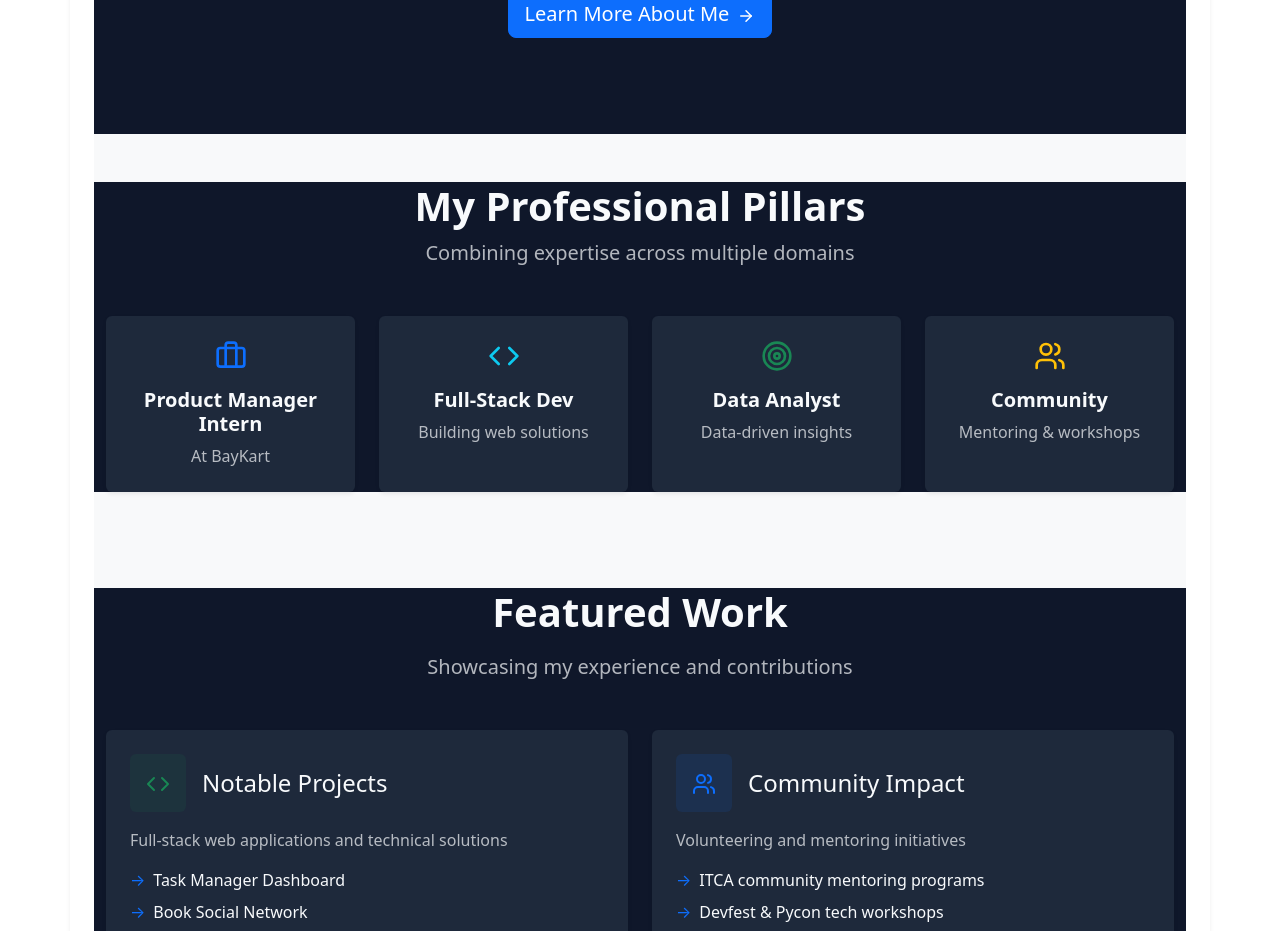
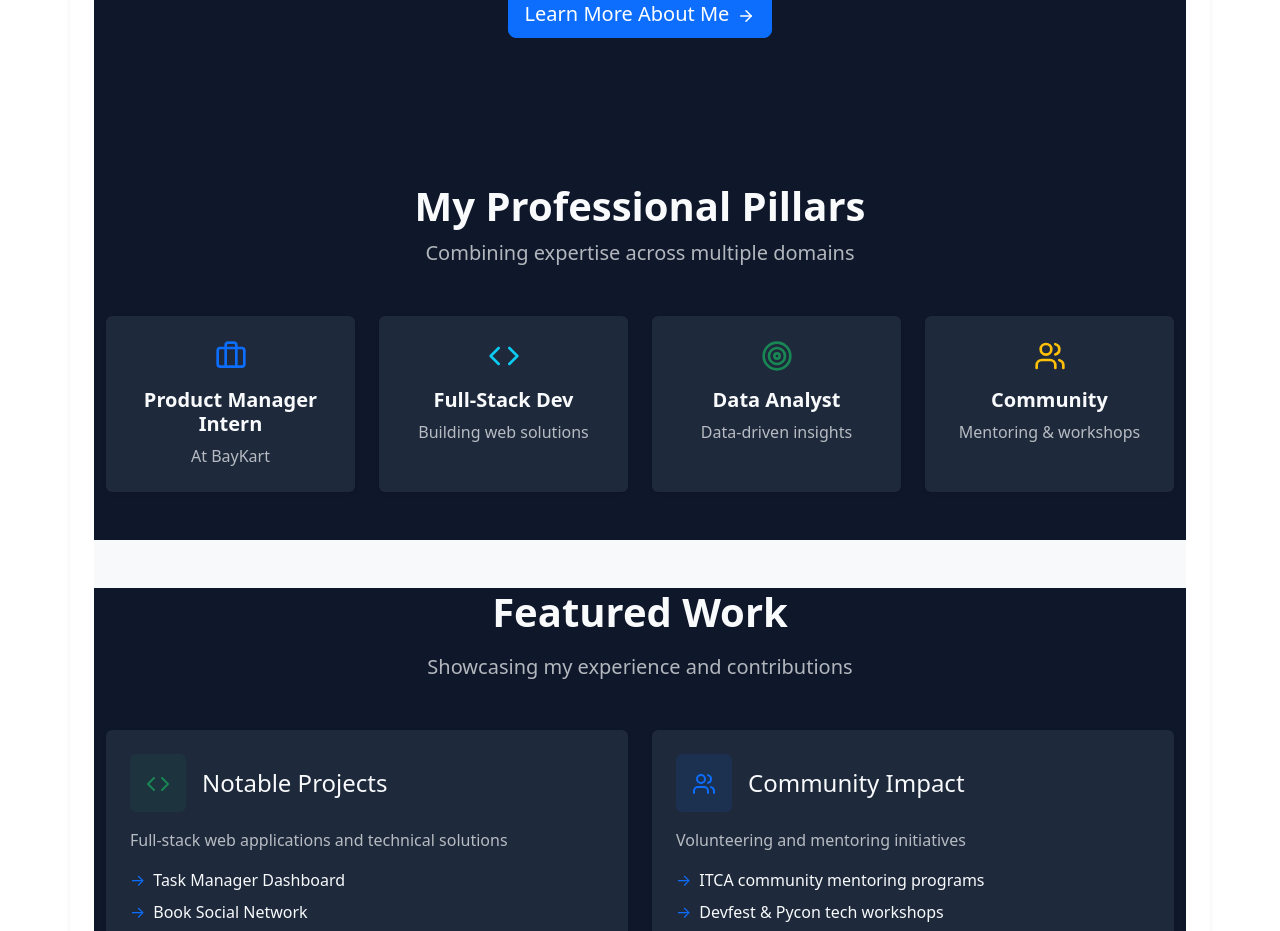
Before and after one commit to saiBawz/personal-website, a React (Create React App) app: page / in a window 1280 px wide. Shown: the part 885-1816 px from the top of the page. Built offline with nearby package versions, Linux system fonts and the light colour scheme.

Commit message:
Update Home.js
style: adapt Home component for accessibility theme.

```diff
--- a/src/pages/Home.js
+++ b/src/pages/Home.js
@@ -53,7 +53,7 @@ const Home = () => {
       </div>
 
       {/* Highlights Section */}
-      <div className="py-5 bg-light">
+      <div className="py-5 custom-section">
         <div className="container">
           <div className="text-center mb-5">
             <h2 className="display-6 fw-bold">My Professional Pillars</h2>
```
